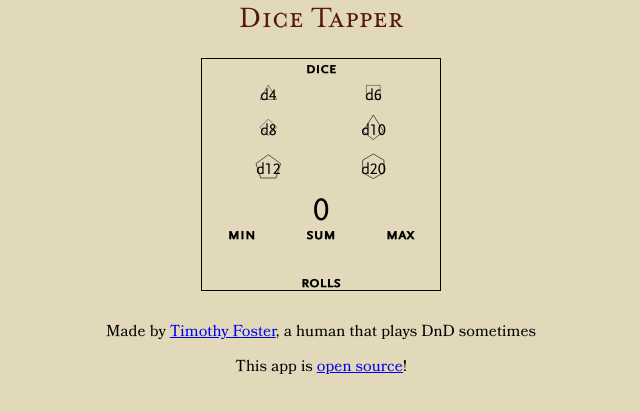
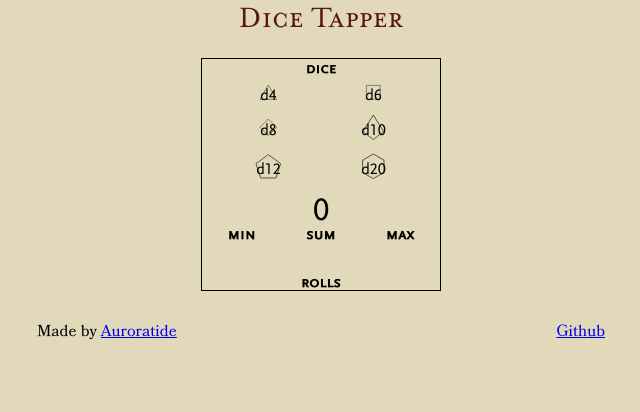
Before and after one commit to Auroratide/tap-to-roll, a React (Vite) app: page / in a window 1280 px wide. Shown: the top 412 px of the page, without its empty margins (319-959 px from the left). Built offline with nearby package versions, Linux system fonts and the light colour scheme.

Commit message:
Abbreviate the footer

```diff
--- a/src/Footer/Footer.module.css
+++ b/src/Footer/Footer.module.css
@@ -1,5 +1,8 @@
 .footer {
+    display: flex;
+    justify-content: space-between;
     font-family: var(--font-body);
-    text-align: center;
     padding: 2em 1em;
+    margin: auto;
+    max-width: var(--width);
 }
--- a/src/Footer/Footer.tsx
+++ b/src/Footer/Footer.tsx
@@ -2,7 +2,7 @@ import * as classes from './Footer.module.css'
 
 export const Footer = () => (
     <footer className={classes.footer}>
-        <p>Made by <a href="https://auroratide.com">Timothy Foster</a>, a human that plays DnD sometimes</p>
-        <p>This app is <a href="/">open source</a>!</p>
+        <p>Made by <a href="https://auroratide.com">Auroratide</a></p>
+        <p><a href="/">Github</a></p>
     </footer>
 )
--- a/src/global.css
+++ b/src/global.css
@@ -8,6 +8,8 @@
 
     --color-bg: #e2d9ba;
     --color-heading: #58180d;
+
+    --width: 37.5rem;
 }
 
 body {
```
